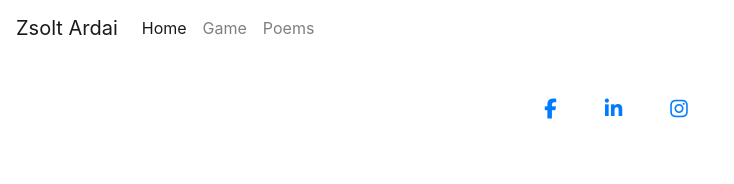
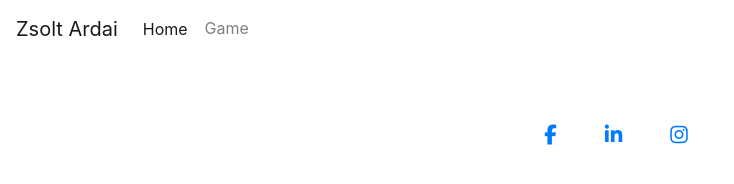
Before and after one commit to zsoltardai/statistics.github.io, a plain HTML site: page index.html in a window 1280 px wide. Both pictures are taken after a click on the icon 1155 px from the left and 118 px from the top of the page. Shown: the whole page, without its empty margins (0-734 px from the left). Drawn offline with nearby package versions, Linux system fonts and the light colour scheme.

Commit message:
Update index.html

```diff
--- a/index.html
+++ b/index.html
@@ -14,19 +14,18 @@
                     <span class="navbar-toggler-icon"></span>
                 </button>
                 <div class="collapse navbar-collapse" id="navbarNav">
-                    <a href="/" class="navbar-brand">
-                        Zsolt Ardai
-                    </a>
+                    <a href="/" class="navbar-brand">Zsolt Ardai</a>
                     <ul class="navbar-nav">
                         <li class="nav-item active">
-                            <a class="nav-link" href="/">Home <span class="sr-only">(current)</span></a>
+                            <button class="nav-link btn" id="page-articles">Home <span id="page-current" class="sr-only">(current)</span></button>
                         </li>
                         <li class="nav-item">
                             <a class="nav-link" href="/game/index.html">Game</a>
                         </li>
-                        <li class="nav-item">
-                            <a class="nav-link" href="/">Poems</a>
+                        <!--<li class="nav-item">
+                            <button class="nav-link btn" id="page-poems">Poems</button>
                         </li>
+                        -->
                         <!--<li class="nav-item">
                             <form class="form-inline">
                                 <input class="form-control form-control-sm mr-sm-2" type="search" placeholder="Search" aria-label="Search">
@@ -46,6 +45,7 @@
                 <i class="fa fa-times btn" style="cursor:pointer;" onclick="btnCloseAlertById__OnClick('welcome-msg')"></i>
             </div>
             <div class="container d-flex flex-column mt-4" id="container-articles"></div>
+            <div class="container d-flex flex-column mt-4" style="display: none;" id="container-poems"></div>
         </main>
         <footer class="d-flex flex-row justify-content-center w-100 mb-3 mt-3">
             <a href="https://www.facebook.com/zsolt.ardai2000/">
@@ -65,8 +65,12 @@
         <script src="https://code.jquery.com/jquery-3.6.0.js"></script>
         <script>
             let btnCloseAlertById__OnClick = function(id) {
-                let element = document.getElementById(id);
-                element.parentElement.removeChild(element);
+                removeElementById(id);
+            }
+
+            let removeElementById = function (id) {
+                let child = document.getElementById(id);
+                child.parentElement.removeChild(child);
             }
         </script>
         <script src="static/js/loadArticles.js" type="module"></script>
```
